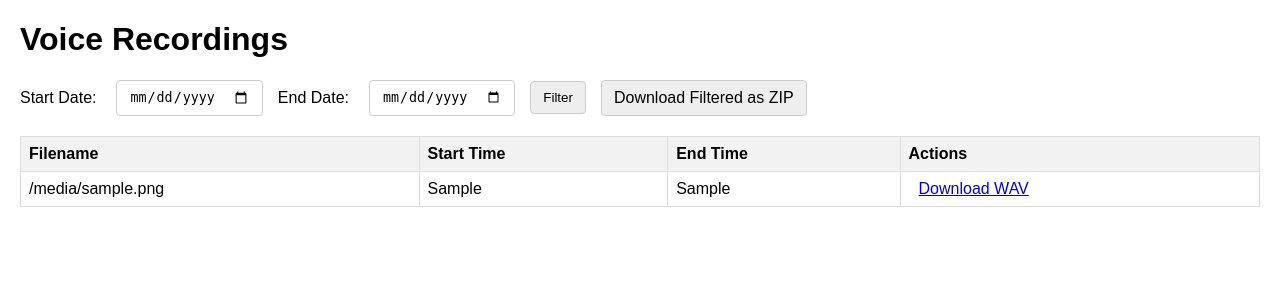
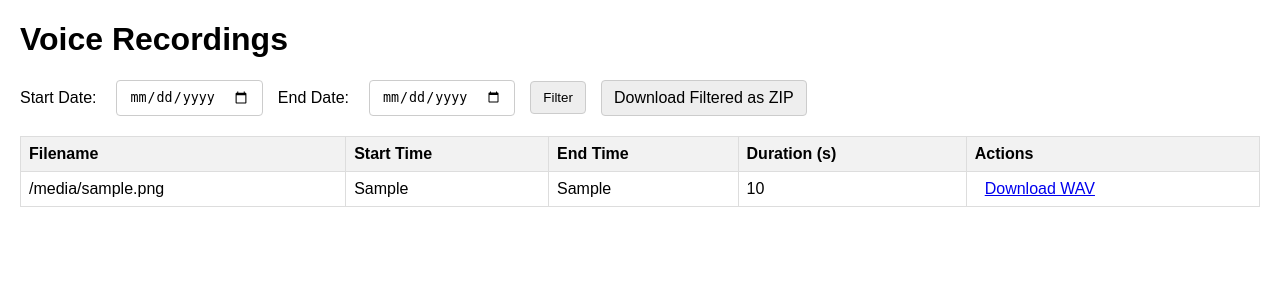
Before and after one commit to mnazzaro/voice_client, a FastAPI app: template ui/templates/index.html in a window 1280 px wide. Shown: the top 300 px of the page. Run offline with FastAPI, Linux system fonts and the light colour scheme; the template is opened without the code that fills it: most values are stand-ins (such as "Sample title", 1, 10 or a date in 2020).

Commit message:
Good to go

```diff
--- a/listening_service/config.py
+++ b/listening_service/config.py
@@ -13,8 +13,8 @@ class Settings(BaseSettings):
     # DTYPE is derived, not directly loaded
 
     # --- VAD Configuration ---
-    VAD_AGGRESSIVENESS: int = Field(1, ge=0, le=3, description="VAD aggressiveness mode (0=least, 3=most aggressive)")
-    SILENCE_THRESHOLD_MS: int = Field(500, description="How long silence must last to end a segment (ms)")
+    VAD_AGGRESSIVENESS: int = Field(0, ge=0, le=3, description="VAD aggressiveness mode (0=least, 3=most aggressive)")
+    SILENCE_THRESHOLD_MS: int = Field(2000, description="How long silence must last to end a segment (ms)")
     PRE_BUFFER_DURATION_MS: int = Field(300, description="How much audio to keep before speech starts (ms)")
 
     # --- Output Configuration ---
--- a/ui/main.py
+++ b/ui/main.py
@@ -48,21 +48,23 @@ class RecordingInfo(BaseModel):
     end_dt: datetime.datetime
     start_str: str
     end_str: str
+    duration_sec: float
     filepath: Path
 
 def parse_filename(filename: str, filepath: Path) -> Optional[RecordingInfo]:
-    """Parses start and end datetime from filename like YYYYMMDD_HHMMSS_to_HHMMSS.wav"""
+    """Parses start/end datetime and calculates duration from filename."""
     parts = filename.replace(".wav", "").split('_to_')
     if len(parts) == 2:
         start_part, end_part = parts
         try:
             start_dt = datetime.datetime.strptime(start_part, '%Y%m%d_%H%M%S')
-            # End part only has time, use date from start_dt
             end_dt = datetime.datetime.strptime(f"{start_dt.strftime('%Y%m%d')}_{end_part}", '%Y%m%d_%H%M%S')
-
-            # Handle potential day rollover if end time is past midnight
             if end_dt < start_dt:
                  end_dt += datetime.timedelta(days=1)
+
+            # Calculate duration
+            duration = end_dt - start_dt
+            duration_sec = round(duration.total_seconds(), 1) # Round to 1 decimal place
 
             return RecordingInfo(
                 filename=filename,
@@ -70,6 +72,7 @@ def parse_filename(filename: str, filepath: Path) -> Optional[RecordingInfo]:
                 end_dt=end_dt,
                 start_str=start_dt.strftime('%Y-%m-%d %H:%M:%S'),
                 end_str=end_dt.strftime('%Y-%m-%d %H:%M:%S'),
+                duration_sec=duration_sec,
                 filepath=filepath
             )
         except ValueError:
--- a/ui/templates/index.html
+++ b/ui/templates/index.html
@@ -44,6 +44,7 @@
                     <th>Filename</th>
                     <th>Start Time</th>
                     <th>End Time</th>
+                    <th>Duration (s)</th>
                     <th>Actions</th>
                 </tr>
             </thead>
@@ -53,6 +54,7 @@
                     <td>{{ recording.filename }}</td>
                     <td>{{ recording.start_str }}</td>
                     <td>{{ recording.end_str }}</td>
+                    <td>{{ recording.duration_sec }}</td>
                     <td>
                         <a href="/download/{{ recording.filename }}" download class="download-link">Download WAV</a>
                     </td>
```
